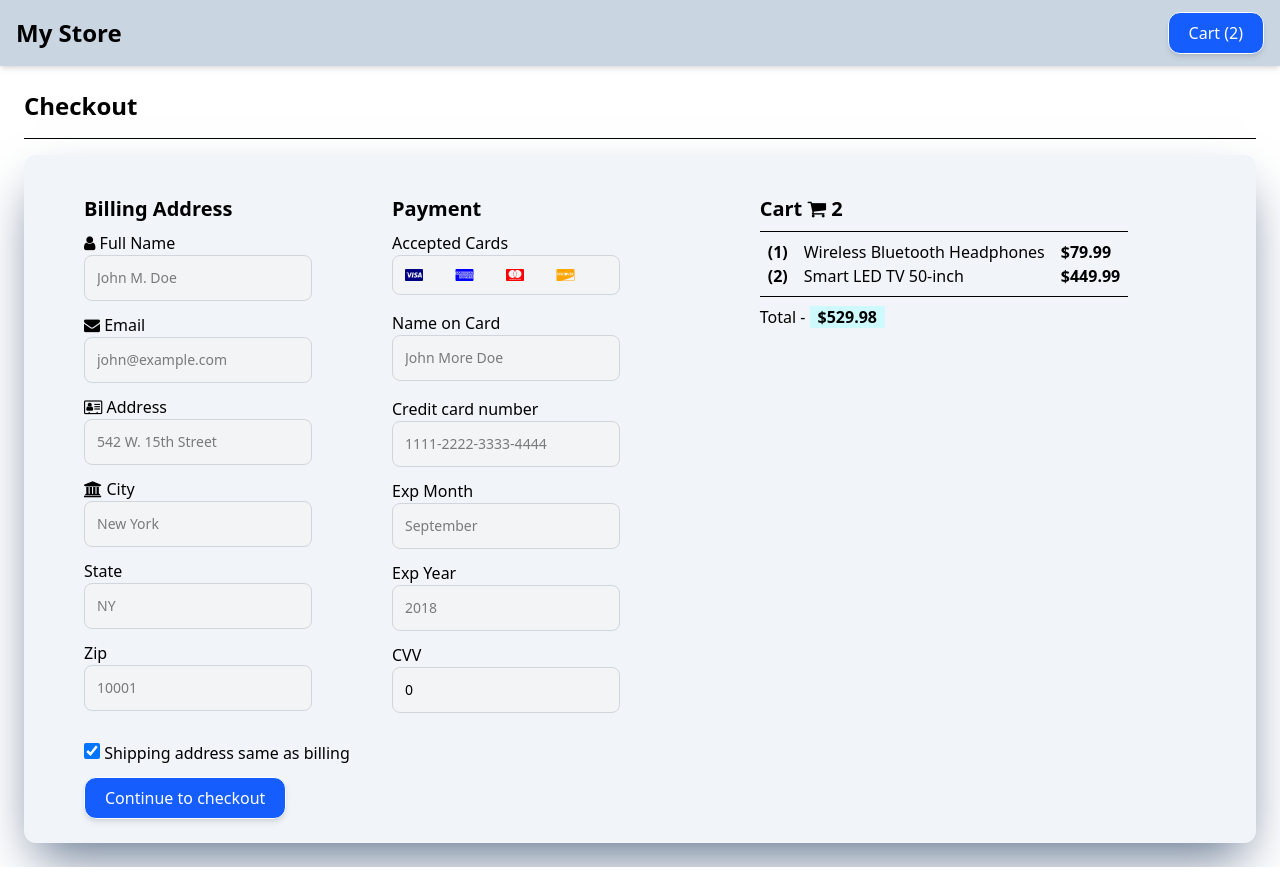
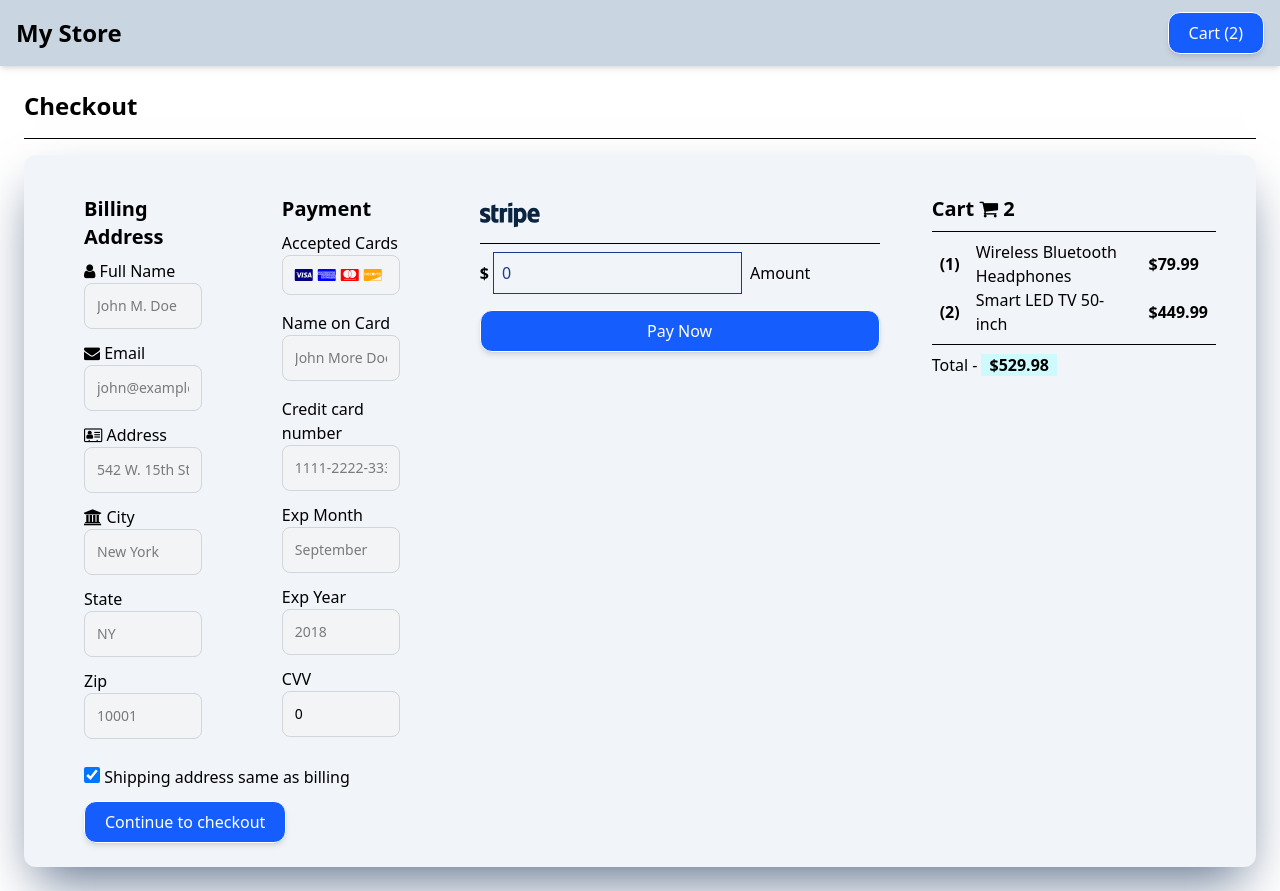
Before and after one commit to AayushiShukla7/angular-ecommerce, an Angular app: page /checkout in a window 1280 px wide. Before the commit the page ends 867 px from the top, so only its background shows below. Built offline with nearby package versions, Linux system fonts and the light colour scheme.

Commit message:
WIP stripe payment

```diff
--- a/src/app/pages/checkout/checkout.component.html
+++ b/src/app/pages/checkout/checkout.component.html
@@ -69,6 +69,10 @@
                                 </div>
                             </div>
                         </div>
+
+                        <div class="col-50 ml-20">
+                            <app-payment></app-payment>
+                        </div>
                     </div>
 
                     <label>
--- a/src/app/pages/checkout/checkout.component.ts
+++ b/src/app/pages/checkout/checkout.component.ts
@@ -5,13 +5,15 @@ import { Customer } from '../../models/customer.model';
 import { Payment } from '../../models/payment.model';
 import { CartService } from '../../services/cart.service';
 import { environment } from '../../../environments/environment.development';
+import { PaymentComponent } from "./payment/payment.component";
 
 @Component({
   selector: 'app-checkout',
   imports: [
     FormsModule,
-    PrimaryButtonComponent
-  ],
+    PrimaryButtonComponent,
+    PaymentComponent
+],
   templateUrl: './checkout.component.html',
   styleUrl: './checkout.component.css'
 })
--- /dev/null
+++ b/src/app/pages/checkout/payment/payment.component.html
@@ -0,0 +1,20 @@
+<main class="form-checkout w-100 m-auto">
+  <div>
+    <svg viewBox="0 0 60 25" xmlns="http://www.w3.org/2000/svg" width="60" height="40" class="mb-2 UserLogo variant-- ">
+        <title>Stripe logo</title>
+        <path fill="var(--userLogoColor, #0A2540)" d="M59.64 14.28h-8.06c.19 1.93 1.6 2.55 3.2 2.55 1.64 0 2.96-.37 4.05-.95v3.32a8.33 8.33 0 0 1-4.56 1.1c-4.01 0-6.83-2.5-6.83-7.48 0-4.19 2.39-7.52 6.3-7.52 3.92 0 5.96 3.28 5.96 7.5 0 .4-.04 1.26-.06 1.48zm-5.92-5.62c-1.03 0-2.17.73-2.17 2.58h4.25c0-1.85-1.07-2.58-2.08-2.58zM40.95 20.3c-1.44 0-2.32-.6-2.9-1.04l-.02 4.63-4.12.87V5.57h3.76l.08 1.02a4.7 4.7 0 0 1 3.23-1.29c2.9 0 5.62 2.6 5.62 7.4 0 5.23-2.7 7.6-5.65 7.6zM40 8.95c-.95 0-1.54.34-1.97.81l.02 6.12c.4.44.98.78 1.95.78 1.52 0 2.54-1.65 2.54-3.87 0-2.15-1.04-3.84-2.54-3.84zM28.24 5.57h4.13v14.44h-4.13V5.57zm0-4.7L32.37 0v3.36l-4.13.88V.88zm-4.32 9.35v9.79H19.8V5.57h3.7l.12 1.22c1-1.77 3.07-1.41 3.62-1.22v3.79c-.52-.17-2.29-.43-3.32.86zm-8.55 4.72c0 2.43 2.6 1.68 3.12 1.46v3.36c-.55.3-1.54.54-2.89.54a4.15 4.15 0 0 1-4.27-4.24l.01-13.17 4.02-.86v3.54h3.14V9.1h-3.13v5.85zm-4.91.7c0 2.97-2.31 4.66-5.73 4.66a11.2 11.2 0 0 1-4.46-.93v-3.93c1.38.75 3.1 1.31 4.46 1.31.92 0 1.53-.24 1.53-1C6.26 13.77 0 14.51 0 9.95 0 7.04 2.28 5.3 5.62 5.3c1.36 0 2.72.2 4.09.75v3.88a9.23 9.23 0 0 0-4.1-1.06c-.86 0-1.44.25-1.44.9 0 1.85 6.29.97 6.29 5.88z" fill-rule="evenodd"></path>
+    </svg>
+    <hr class="mb-2">
+
+    <div class="form-floating mb-2">
+      <b>$ </b><input type="number" class="form-control border p-2 mr-2 text-blue-900" id="floatingAmount" placeholder="Enter the amount..." [(ngModel)]="stripeAmount" required>
+      <label for="floatingAmount">Amount</label>
+    </div>
+
+    <div class="w-full py-2">
+        <app-primary-button label="Pay Now" (btnClicked)="makePayment(stripeAmount)">
+            <span *ngIf="isLoading" class="spinner-border spinner-border-sm" aria-hidden="true"></span>
+        </app-primary-button>
+    </div>
+  </div>
+</main>
--- /dev/null
+++ b/src/app/pages/checkout/payment/payment.component.ts
@@ -0,0 +1,72 @@
+import { NgIf } from '@angular/common';
+import { Component, OnInit } from '@angular/core';
+import { FormsModule } from '@angular/forms';
+import { PrimaryButtonComponent } from "../../../components/primary-button/primary-button.component";
+import { environment } from '../../../../environments/environment.development';
+
+@Component({
+  selector: 'app-payment',
+  imports: [
+    FormsModule,
+    NgIf,
+    PrimaryButtonComponent
+],
+  templateUrl: './payment.component.html',
+  styleUrl: './payment.component.css'
+})
+export class PaymentComponent implements OnInit {
+
+  ngOnInit(): void {
+    this.invokeStripe();
+  }
+
+  stripeAmount: number = 0;
+  isLoading: boolean = false;
+  paymentHandler: any = null;
+  stripeAPIKey: any = environment.STRIPE_KEY;
+
+  makePayment(amount: any) {
+    if(this.stripeAmount <= 0) {
+      alert("Please enter a valid amount!")
+      return;
+    }
+
+    // Make the payment
+    const paymentHandler = (<any>window).StripeCheckout.configure({
+      key: this.stripeAPIKey,
+      locale: 'auto',
+      token: function (stripeToken: any) {
+        console.log(stripeToken);
+        alert('Stripe token generated!');
+      },
+    });
+    paymentHandler.open({
+      name: 'ItSolutionStuff.com',
+      description: '3 widgets',
+      amount: amount * 100,
+    });
+  }
+
+  invokeStripe() {
+    if (!window.document.getElementById('stripe-script')) {
+      const script = window.document.createElement('script');
+
+      script.id = 'stripe-script';
+      script.type = 'text/javascript';
+      script.src = 'https://checkout.stripe.com/checkout.js';
+      script.onload = () => {
+        this.paymentHandler = (<any>window).StripeCheckout.configure({
+          key: this.stripeAPIKey,
+          locale: 'auto',
+          token: function (stripeToken: any) {
+            console.log(stripeToken);
+            alert('Payment has been successfull!');
+          },
+        });
+      };
+
+      window.document.body.appendChild(script);
+    }
+  }
+
+}
--- a/src/environments/environment.development.ts
+++ b/src/environments/environment.development.ts
@@ -1,3 +1,3 @@
 export const environment = {
-    STRIPE_KEY: "sk_test_51RY8yoPGKU13UoaT623rTJglblIJem0mBpYXXsDUw9tPKUpp2V7DoLJ9dwIz7VpAvBmfvt89Rotdf3HcoSMrPQ0A00tdPvw5Ng"
+    STRIPE_KEY: "pk_test_51RY8yoPGKU13UoaT9z5SvUvmidwCVVyM3oTjnWqzhObleauqyXu9s0kLRlQNhjYNQVN8jrDv4TkxSxyeeNwWAllI00JiDOTfKA"
 };
```
Also changed, not shown: src/app/pages/checkout/payment/payment.component.css (added).
